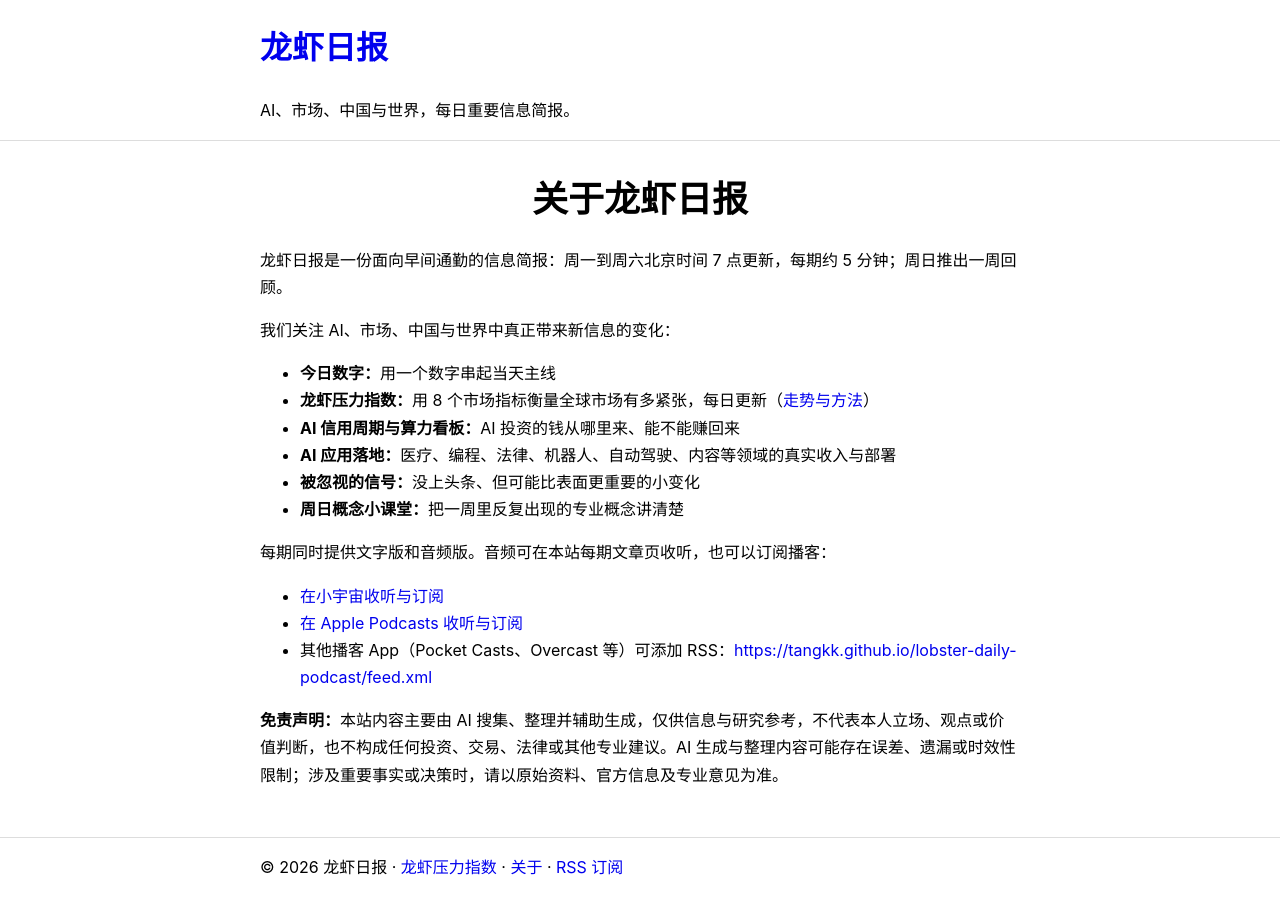
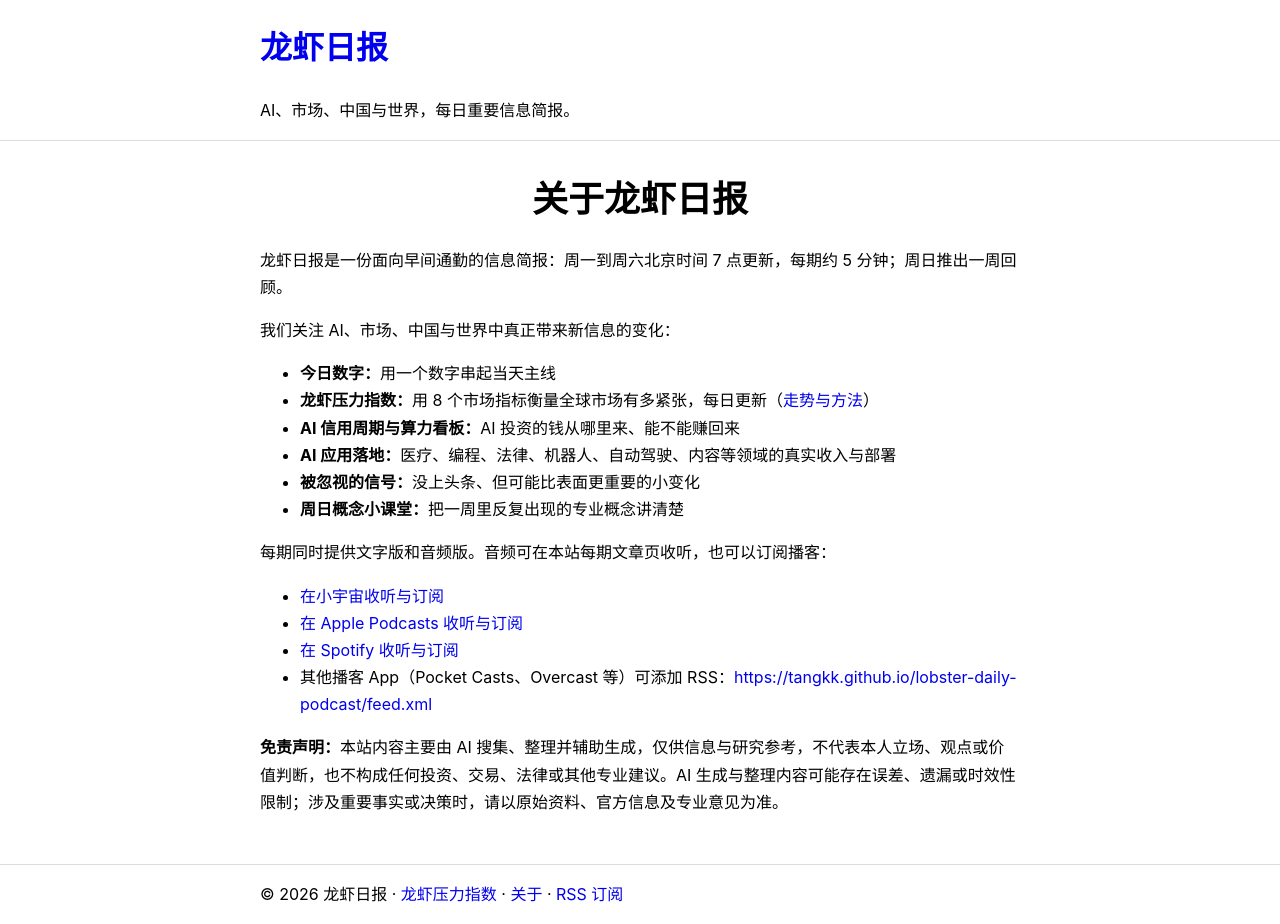
Before and after one commit to tangkk/daily_brief, a Jekyll site: the page built from about.html, in a window 1280 px wide. Built offline with Jekyll 4.4.1, drawn with Linux system fonts in a browser that asks for light colours; before the commit the page ends 900 px from its top, so only the background shows below that.

Commit message:
Add Spotify link to the About page
Co-Authored-By: Claude Opus 5.5 <noreply@anthropic.com>
Claude-Session: https://claude.ai/code/session_01AZoy5HeLRBYUq2dew3tuBE

```diff
--- a/_config.yml
+++ b/_config.yml
@@ -5,6 +5,7 @@ baseurl: "/daily_brief"
 timezone: Asia/Shanghai
 xiaoyuzhou_url: "https://www.xiaoyuzhoufm.com/podcast/6a914c89a35d77dd1e6f4c51"
 apple_podcasts_url: "https://podcasts.apple.com/cn/podcast/%E9%BE%99%E8%99%BE%E6%97%A5%E6%8A%A5/id6803795525"
+spotify_url: "https://open.spotify.com/show/29EB8varHo2MInpVGQrFwX"
 markdown: kramdown
 permalink: /:year/:month/:day/
 future: true
--- a/about.html
+++ b/about.html
@@ -40,6 +40,7 @@ permalink: /about/
         <ul>
           <li><a href="{{ site.xiaoyuzhou_url }}" target="_blank" rel="noopener">在小宇宙收听与订阅</a></li>
           <li><a href="{{ site.apple_podcasts_url }}" target="_blank" rel="noopener">在 Apple Podcasts 收听与订阅</a></li>
+          <li><a href="{{ site.spotify_url }}" target="_blank" rel="noopener">在 Spotify 收听与订阅</a></li>
           <li>其他播客 App（Pocket Casts、Overcast 等）可添加 RSS：<a href="https://tangkk.github.io/lobster-daily-podcast/feed.xml">https://tangkk.github.io/lobster-daily-podcast/feed.xml</a></li>
         </ul>
       </div>
```
